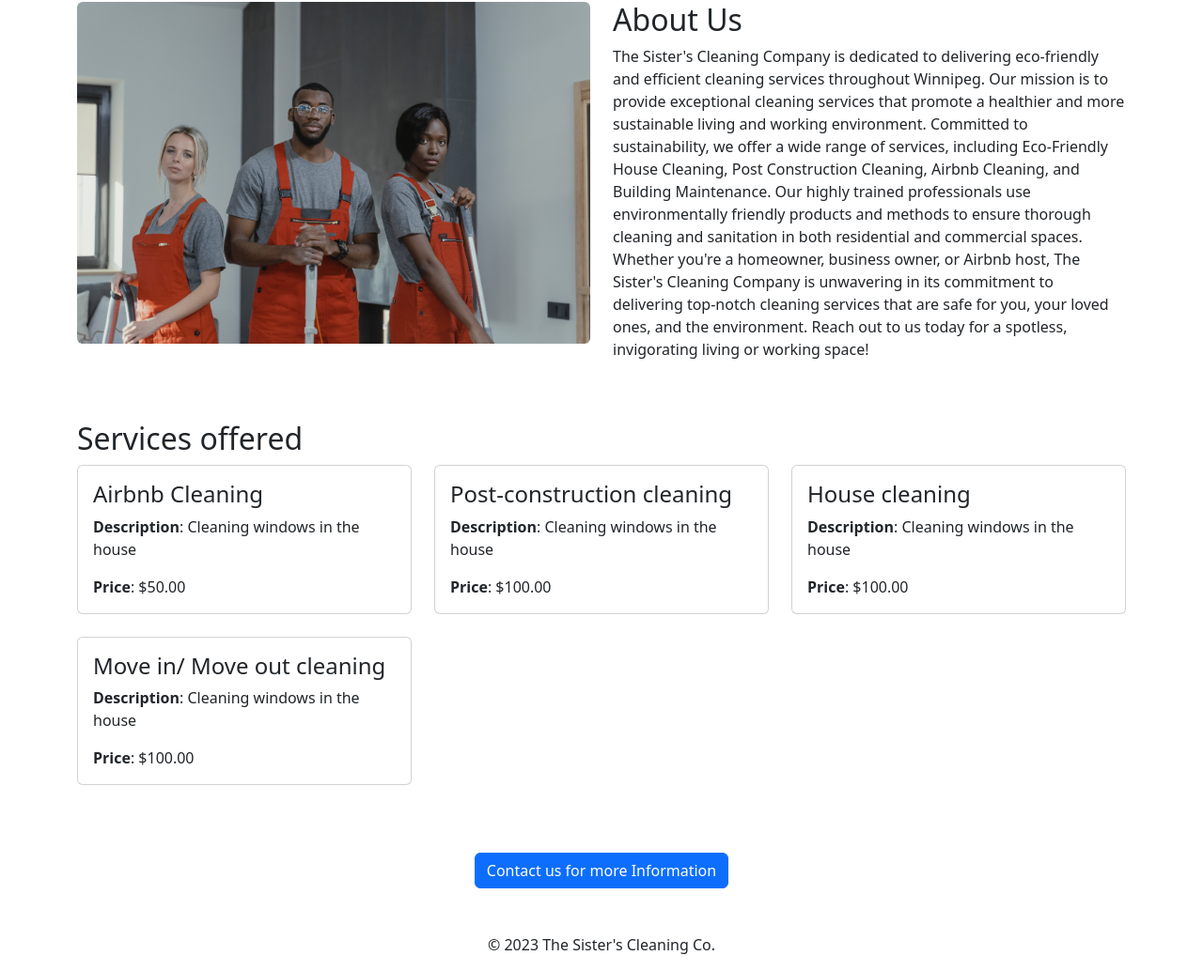
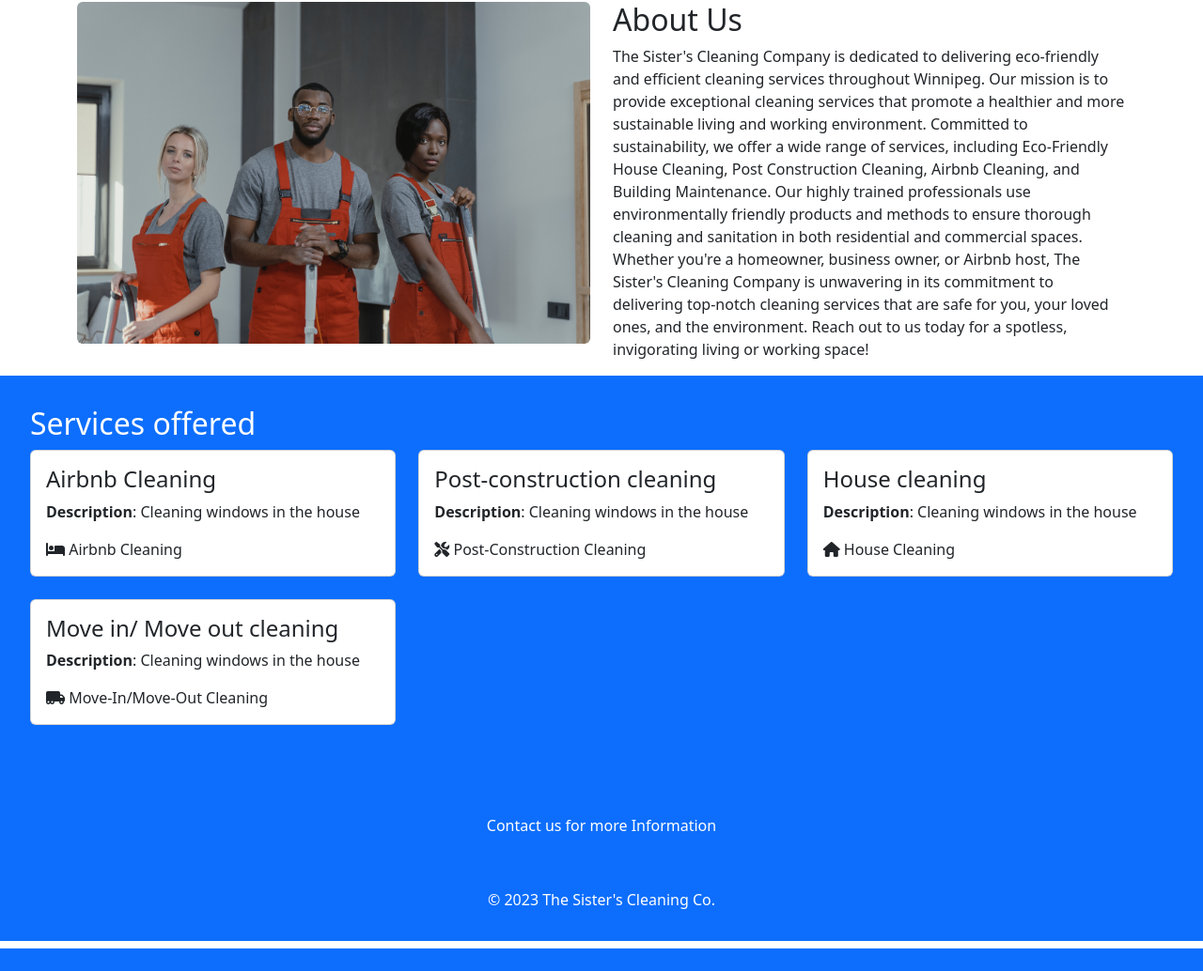
Before and after one commit to Kmodeste101/The-Sisters-Cleaning, a Flask app: page / in a window 1280 px wide. Shown: the part 276-1310 px from the top of the page at 94% size. After the commit the page ends 1286 px from the top, so only its background shows below. Run offline with Flask 3, Linux system fonts and the light colour scheme; some libraries are stand-ins or nearby versions.

Commit message:
added icons for services using  awesome fonts package

```diff
--- a/templates/home.html
+++ b/templates/home.html
@@ -5,6 +5,7 @@
   <meta name="viewport" content="width=device-width, initial-scale=1">
   <title>The Sister's Cleaning Company</title>
   <link href="https://cdn.jsdelivr.net/npm/bootstrap@5.3.2/dist/css/bootstrap.min.css" rel="stylesheet" integrity="sha384-T3c6CoIi6uLrA9TneNEoa7RxnatzjcDSCmG1MXxSR1GAsXEV/Dwwykc2MPK8M2HN" crossorigin="anonymous">
+   <link rel="stylesheet" href="https://cdnjs.cloudflare.com/ajax/libs/font-awesome/6.3.0/css/all.min.css">
 </head>
 <body>
   <header class="bg-primary text-white text-center py-5">
@@ -27,7 +28,9 @@
     </div>
   </div>
 
-  <div class="container mt-5">
+  <div class="p-3 mb-2 bg-primary text-white">
+    <section>
+      <div class="p-3 mb-2 bg-primary text-white">
         <section>
           <h2>Services offered</h2>
           <div class="row">
@@ -37,7 +40,19 @@
                 <div class="card-body">
                   <h4 class="card-title">{{ service['title'] }}</h4>
                   <p class="card-text"><b>Description</b>: {{ service['description'] }}</p>
-              <p class="card-text"><b>Price</b>: {{ service['cost'] }}</p>
+                  {% if service['title'] == 'House cleaning' %}
+                  <p class="card-text"><i class="fas fa-home"></i> House Cleaning</p>
+                  {% elif service['title'] == 'Post-construction cleaning' %}
+                  <p class="card-text"><i class="fas fa-tools"></i> Post-Construction Cleaning</p>
+                  {% elif service['title'] == 'Move in/ Move out cleaning' %}
+                  <p class="card-text"><i class="fas fa-truck-moving"></i> Move-In/Move-Out Cleaning</p>
+                  {% elif service['title'] == 'Airbnb Cleaning' %}
+                  <p class="card-text"><i class="fas fa-bed"></i> Airbnb Cleaning</p>
+                  {% else %}
+                  <!-- Add a default icon or text for other services -->
+                  <p class="card-text">Icon or Text for Other Services</p>
+                  {% endif %}
+                  <!-- <p class="card-text"><b>Price</b>: {{ service['cost'] }}</p> -->
                 </div>
               </div>
             </div>
@@ -46,11 +61,17 @@
         </section>
       </div>
 
+
+
   <div class="container mt-5">
     <nav class="text-center">
       <a href="{{ url_for('contact') }}" class="btn btn-primary">Contact us for more Information</a>
     </nav>
   </div>
+  <!--<p><i class="fas fa-home"></i> House Cleaning</p>
+  <p><i class="fas fa-tools"></i> Post-Construction Cleaning</p>
+  <p><i class="fas fa-truck-moving"></i> Move-In/Move-out Cleaning</p>
+  <p><i class="fas fa-bed"></i> Airbnb Cleaning</p> -->
 
   <footer class="text-center mt-5">
     <p>&copy; 2023 The Sister's Cleaning Co.</p>
```
Also changed, not shown: 1 other file. Lines whose indentation alone changed are shown as unchanged.
